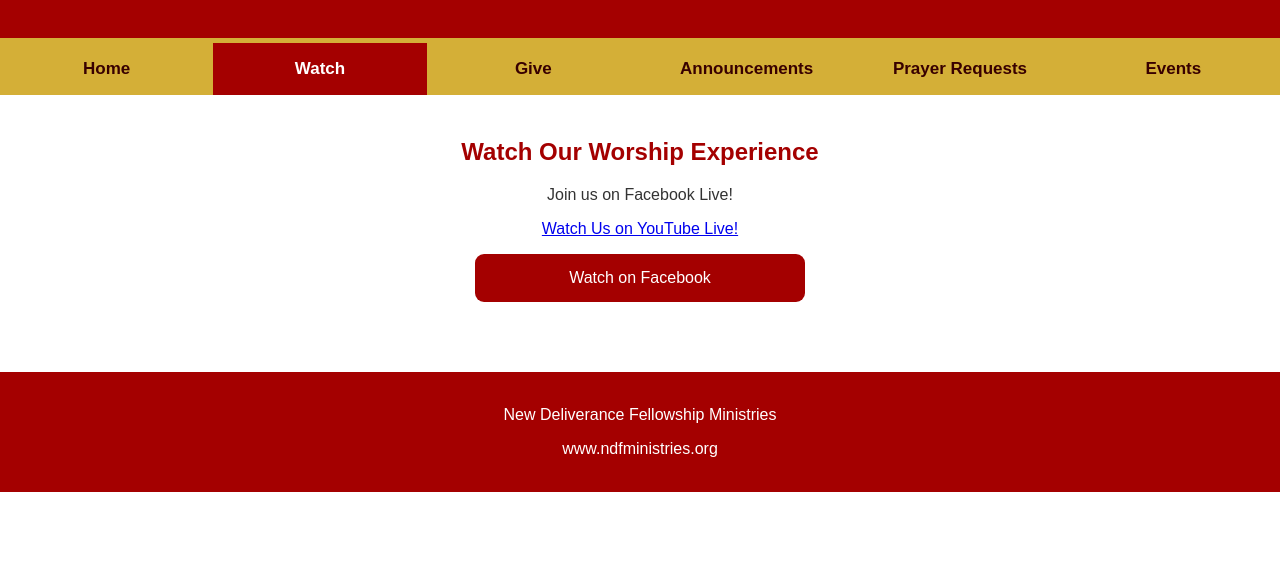
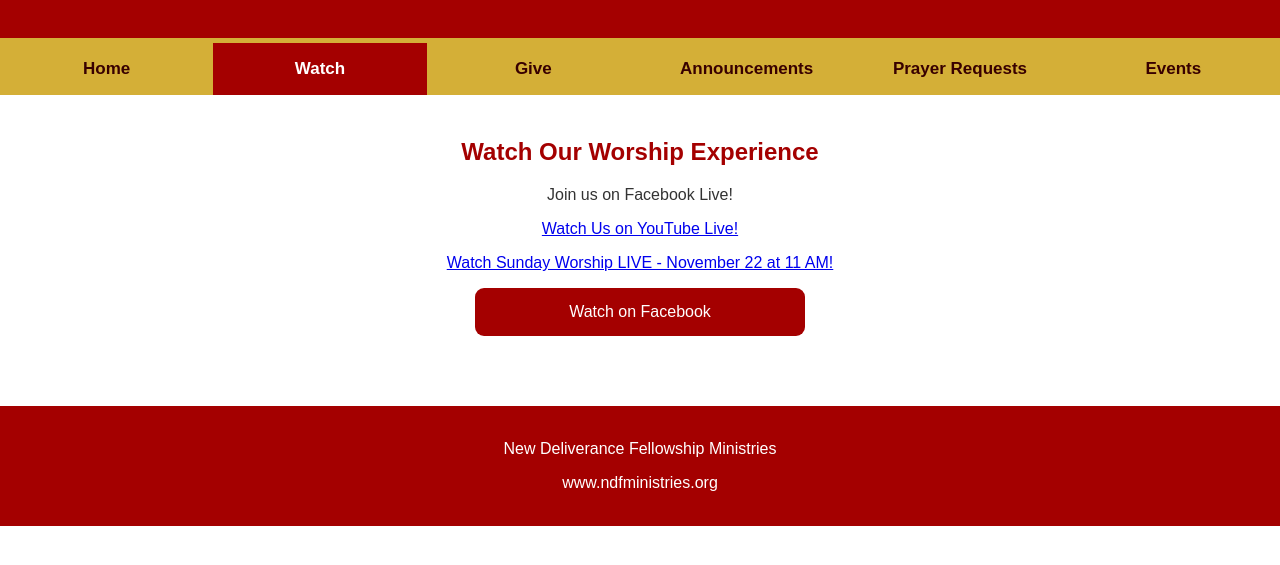
Before and after one commit to 6602-debra/ndfm-church-app, a plain HTML site: page index.html in a window 1280 px wide. Both pictures are taken after a click on the button "Watch". Shown: the part 109-674 px from the top of the page. Drawn offline with Linux system fonts and the light colour scheme.

Commit message:
Update index.html

```diff
--- a/index.html
+++ b/index.html
@@ -52,6 +52,7 @@ footer{background:#a40000;color:white;padding:18px;margin-top:30px}
 <h2>Watch Our Worship Experience</h2>
 <p>Join us on Facebook Live!</p>
  <p><a href="https://www.youtube.com/@NewDeliveranceFellowshipMinist" target="_blank" rel="noopener noreferrer">Watch Us on YouTube Live!</a></p>
+ <p><a href="https://youtube.com/live/GMQmE0_O17w?feature=share" target="_blank" rel="noopener noreferrer">Watch Sunday Worship LIVE - November 22 at 11 AM!</a></p>
 <a class="btn" href="https://www.facebook.com/share/1BTTwcegBu/" target="_blank" rel="noopener noreferrer">Watch on Facebook</a>
 </section>
 <section id="give">
```
